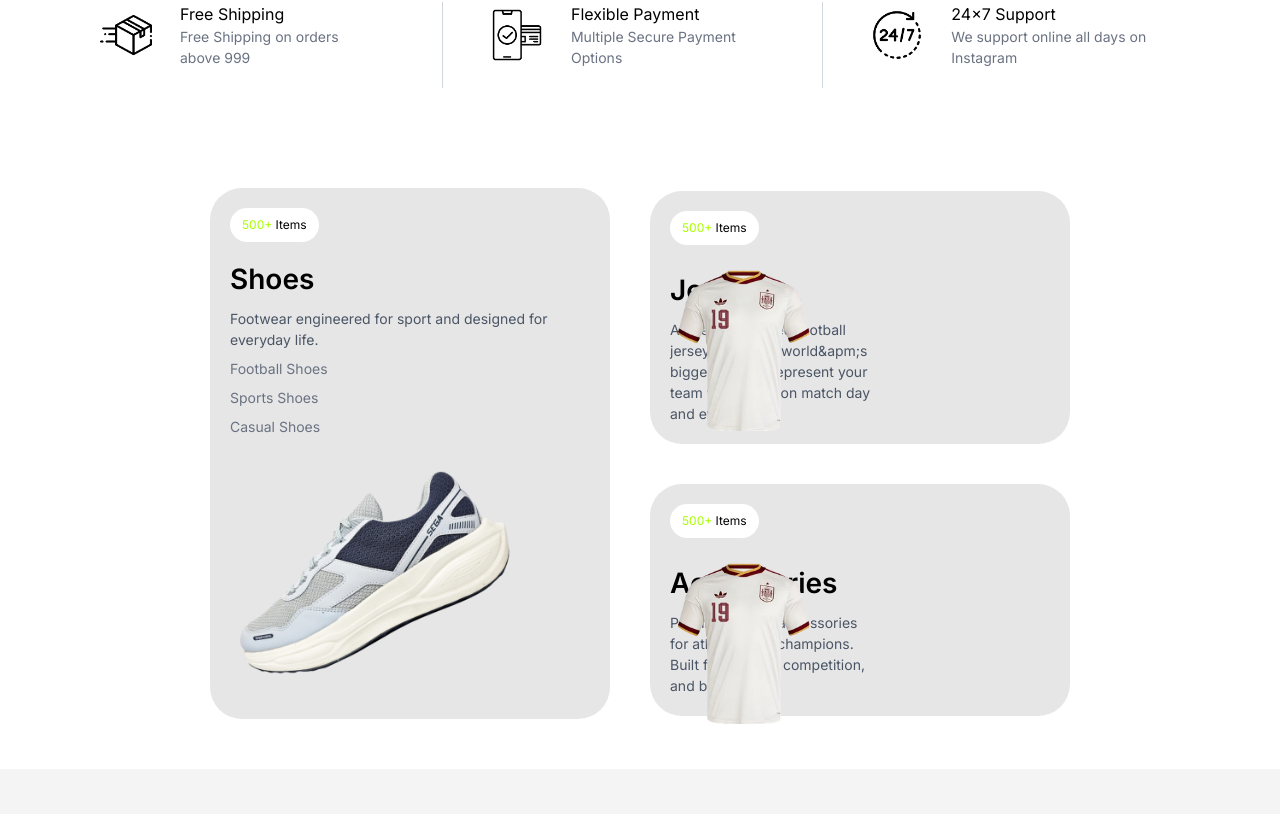
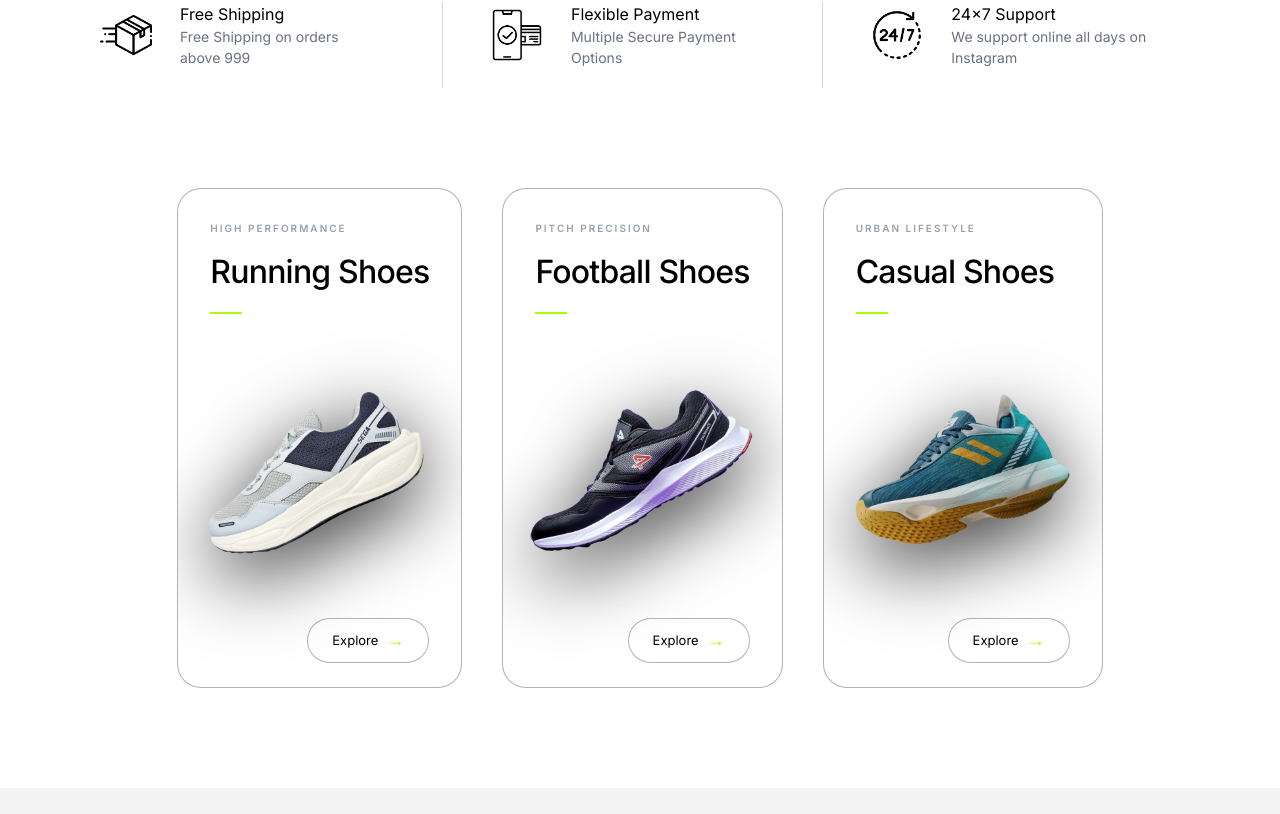
Before and after one commit to a6dullahsajid/kickxwear, a Next.js app: page / in a window 1280 px wide. Shown: the part 786-1600 px from the top of the page. Built offline with nearby package versions, Linux system fonts and the light colour scheme; no server answers; the database is empty.

Commit message:
Changed category design

```diff
--- a/src/app/page.jsx
+++ b/src/app/page.jsx
@@ -5,7 +5,8 @@ import shadow from "../assests/icons/shadow.png";
 import shipping from "../assests/icons/shiping.png";
 import payment from "../assests/icons/payment.png";
 import support from "../assests/icons/support.png";
-import jersey from "../assests/icons/jersey.png";
+import shooe_2 from "../assests/icons/shoe2.png";
+import shooe_3 from "../assests/icons/shoe3.png";
 import testimonial from "../assests/icons/testimonial.png";
 import Card from "./components/Card";
 import reel_1 from "../assests/icons/reel_1.png";
@@ -199,80 +200,153 @@ export default async function Home() {
         </div>
       </div>
 
-      <div className="category-section flex flex-col md:flex-row gap-10 justify-center items-center pt-[50px] pb-[50px] pr-[20px] pl-[20px]">
+      <div className="category-section flex flex-col md:flex-row gap-10 justify-center items-center pt-[50px] pb-[100px] pr-[20px] pl-[20px]">
         <ScrollReveal>
-          <div className="min-w-[280px] w-full max-w-[350px] md:max-w-[400px] flex flex-col justify-between gap-6 lg:gap-4 bg-[#E6E6E6] rounded-4xl p-5">
-            <div className="price-label bg-white w-fit pl-3 pt-2 pb-2 pr-3 rounded-[50px] ">
-              <p className="text-[12px]">
-                <span className="text-brand">500+</span> Items
+          <div className="min-w-[280px] h-[auto] w-full max-w-[300px] md:max-w-[350px] flex flex-col justify-between gap-6 lg:gap-4 bg-[#E6E6E6] rounded-4xl">
+            <Link
+              href="/products?category=running-shoes"
+              className="group block w-full max-w-[400px] h-[500px]"
+            >
+              <div className="relative flex flex-col justify-between h-full bg-white rounded-[24px] p-8 overflow-hidden border transition-colors duration-700 border-black/30">
+                {/* --- TOP: TEXT & BRANDING --- */}
+                <div className="relative z-20 flex flex-col items-start">
+                  <p className="text-[10px] font-semibold uppercase tracking-[0.2em] text-gray-400 mb-3">
+                    High Performance
                   </p>
+                  <h3 className="text-[32px] font-medium tracking-tight text-black">
+                    Running Shoes
+                  </h3>
+
+                  {/* Subtle brand color line that elegantly expands on hover */}
+                  <div className="h-[2px] w-8 bg-brand mt-4 transition-all duration-700 ease-[cubic-bezier(0.25,1,0.5,1)] group-hover:w-16"></div>
                 </div>
-            <div className="text-gray-500">
-              <h3 className="text-[28px] font-semibold text-black">Shoes</h3>
-              <p className="text-[14px] text-gray-600 mt-2">
-                Footwear engineered for sport and designed for everyday life.
-              </p>
-              <p className="text-[14px] mt-2">Football Shoes</p>
-              <p className="text-[14px] mt-2">Sports Shoes</p>
-              <p className="text-[14px] mt-2">Casual Shoes</p>
+
+                {/* --- CENTER: THE PRODUCT IMAGE --- */}
+                {/* We use pointer-events-none so the image doesn't block the link click */}
+                <div className="absolute inset-0 top-[15%] flex items-center justify-center pointer-events-none">
+                  {/* Ultra-slow, refined zoom and slight lift */}
+                  <div className="w-[85%] transition-transform duration-[1.5s] ease-[cubic-bezier(0.25,1,0.5,1)] group-hover:scale-110 group-hover:-translate-y-4">
+                    <Image
+                      src={shoe_1}
+                      alt="asdasd"
+                      width={400}
+                      height={400}
+                      className="w-full h-auto object-contain drop-shadow-[0_20px_40px_rgba(0,0,0,0.8)]"
+                    />
                   </div>
-            <Image src={shoe_1} alt="shoe1" width={300} />
+                </div>
+
+                {/* --- BOTTOM: GLASSMORPHISM ACTION BUTTON --- */}
+                <div className="relative z-20 flex justify-end items-end w-full">
+                  <div className="flex items-center justify-center bg-white/10 backdrop-blur-md border border-black/30 text-black text-[13px] px-6 py-3 rounded-full opacity-100 translate-y-2 transition-all duration-500 ease-out group-hover:opacity-100 group-hover:translate-y-0">
+                    Explore{" "}
+                    <span className="text-brand ml-2 text-lg leading-none">
+                      →
+                    </span>
+                  </div>
+                </div>
+              </div>
+            </Link>
           </div>
         </ScrollReveal>
 
-        <div className="flex flex-col  gap-10 min-w-[280px] w-full max-w-[350px] md:max-w-[420px]">
         <ScrollReveal>
-            <div className="min-w-[280px] w-full max-w-[350px] md:max-w-[420px] flex flex-col justify-between gap-6 bg-[#E6E6E6] rounded-4xl p-5">
-              <div className="price-label bg-white w-fit pl-3 pt-2 pb-2 pr-3 rounded-[50px] ">
-                <p className="text-[12px]">
-                  <span className="text-brand">500+</span> Items
+          <div className="min-w-[280px] h-[auto] w-full max-w-[300px] md:max-w-[350px] flex flex-col justify-between gap-6 lg:gap-4 bg-[#E6E6E6] rounded-4xl">
+            <Link
+              href="/products?category=football-studs"
+              className="group block w-full max-w-[400px] h-[500px]"
+            >
+              <div className="relative flex flex-col justify-between h-full bg-white rounded-[24px] p-8 overflow-hidden border transition-colors duration-700 border-black/30">
+                {/* --- TOP: TEXT & BRANDING --- */}
+                <div className="relative z-20 flex flex-col items-start">
+                  <p className="text-[10px] font-semibold uppercase tracking-[0.2em] text-gray-400 mb-3">
+                    Pitch Precision
                   </p>
+                  <h3 className="text-[32px] font-medium tracking-tight text-black">
+                    Football Shoes
+                  </h3>
+
+                  {/* Subtle brand color line that elegantly expands on hover */}
+                  <div className="h-[2px] w-8 bg-brand mt-4 transition-all duration-700 ease-[cubic-bezier(0.25,1,0.5,1)] group-hover:w-16"></div>
                 </div>
-              <div className="flex relative">
-                <div>
-                  <div className="text-gray-500">
-                    <h3 className="text-[28px] font-semibold text-black">
-                      Jersey
-                    </h3>
-                    <p className="text-[14px] text-gray-600 mt-2 max-w-[140px] md:max-w-[180px] lg:max-w-[200px]">
-                      Authentic-inspired football jerseys from the world&apm;s
-                      biggest clubs. Represent your team with pride, on match
-                      day and every day.
-                    </p>
+
+                {/* --- CENTER: THE PRODUCT IMAGE --- */}
+                {/* We use pointer-events-none so the image doesn't block the link click */}
+                <div className="absolute inset-0 top-[15%] flex items-center justify-center pointer-events-none">
+                  {/* Ultra-slow, refined zoom and slight lift */}
+                  <div className="w-[85%] transition-transform duration-[1.5s] ease-[cubic-bezier(0.25,1,0.5,1)] group-hover:scale-110 group-hover:-translate-y-4">
+                    <Image
+                      src={shooe_2}
+                      alt="asdasd"
+                      width={400}
+                      height={400}
+                      className="w-full h-auto object-contain drop-shadow-[0_20px_40px_rgba(0,0,0,0.8)]"
+                    />
                   </div>
                 </div>
-                <div className="absolute right-[-25] bottom-[-18]">
-                  <Image src={jersey} alt="shoe1" width={150} />
+
+                {/* --- BOTTOM: GLASSMORPHISM ACTION BUTTON --- */}
+               <div className="relative z-20 flex justify-end items-end w-full">
+                  <div className="flex items-center justify-center bg-white/10 backdrop-blur-md border border-black/30 text-black text-[13px] px-6 py-3 rounded-full opacity-100 translate-y-2 transition-all duration-500 ease-out group-hover:opacity-100 group-hover:translate-y-0">
+                    Explore{" "}
+                    <span className="text-brand ml-2 text-lg leading-none">
+                      →
+                    </span>
                   </div>
                 </div>
               </div>
+            </Link>
+          </div>
         </ScrollReveal>
+
         <ScrollReveal>
-            <div className="min-w-[280px] w-full max-w-[350px] md:max-w-[420px] flex flex-col justify-between gap-6 bg-[#E6E6E6] rounded-4xl p-5">
-              <div className="price-label bg-white w-fit pl-3 pt-2 pb-2 pr-3 rounded-[50px] ">
-                <p className="text-[12px]">
-                  <span className="text-brand">500+</span> Items
+          <div className="min-w-[280px] h-[auto] w-full max-w-[300px] md:max-w-[350px] flex flex-col justify-between gap-6 lg:gap-4 bg-[#E6E6E6] rounded-4xl">
+            <Link
+             href="/products?category=casual-shoes"
+              className="group block w-full max-w-[400px] h-[500px]"
+            >
+              <div className="relative flex flex-col justify-between h-full bg-white rounded-[24px] p-8 overflow-hidden border transition-colors duration-700 border-black/30">
+                {/* --- TOP: TEXT & BRANDING --- */}
+                <div className="relative z-20 flex flex-col items-start">
+                  <p className="text-[10px] font-semibold uppercase tracking-[0.2em] text-gray-400 mb-3">
+                    Urban Lifestyle
                   </p>
+                  <h3 className="text-[32px] font-medium tracking-tight text-black">
+                    Casual Shoes
+                  </h3>
+
+                  {/* Subtle brand color line that elegantly expands on hover */}
+                  <div className="h-[2px] w-8 bg-brand mt-4 transition-all duration-700 ease-[cubic-bezier(0.25,1,0.5,1)] group-hover:w-16"></div>
                 </div>
-              <div className="flex relative">
-                <div>
-                  <div className="text-gray-500">
-                    <h3 className="text-[28px] font-semibold text-black">
-                      Accessories
-                    </h3>
-                    <p className="text-[14px] text-gray-600 mt-2 max-w-[140px] md:max-w-[180px] lg:max-w-[200px]">
-                      Premium sports accessories for athletes and champions.
-                      Built for training, competition, and beyond.
-                    </p>
+
+                {/* --- CENTER: THE PRODUCT IMAGE --- */}
+                {/* We use pointer-events-none so the image doesn't block the link click */}
+                <div className="absolute inset-0 top-[15%] flex items-center justify-center pointer-events-none">
+                  {/* Ultra-slow, refined zoom and slight lift */}
+                  <div className="w-[85%] transition-transform duration-[1.5s] ease-[cubic-bezier(0.25,1,0.5,1)] group-hover:scale-110 group-hover:-translate-y-4">
+                    <Image
+                      src={shooe_3}
+                      alt="asdasd"
+                      width={400}
+                      height={400}
+                      className="w-full h-auto object-contain drop-shadow-[0_20px_40px_rgba(0,0,0,0.8)]"
+                    />
                   </div>
                 </div>
-                <div className="absolute right-[-25] bottom-[-18]">
-                  <Image src={jersey} alt="shoe1" width={150} />
+
+                {/* --- BOTTOM: GLASSMORPHISM ACTION BUTTON --- */}
+                <div className="relative z-20 flex justify-end items-end w-full">
+                  <div className="flex items-center justify-center bg-white/10 backdrop-blur-md border border-black/30 text-black text-[13px] px-6 py-3 rounded-full opacity-100 translate-y-2 transition-all duration-500 ease-out group-hover:opacity-100 group-hover:translate-y-0">
+                    Explore{" "}
+                    <span className="text-brand ml-2 text-lg leading-none">
+                      →
+                    </span>
                   </div>
                 </div>
               </div>
+            </Link>
+          </div>
         </ScrollReveal>
-        </div>
       </div>
 
       <div className="featured-products-section pt-[60px] pb-[60px] bg-bg-lightgrey">
```
Lines whose indentation alone changed are shown as unchanged.
